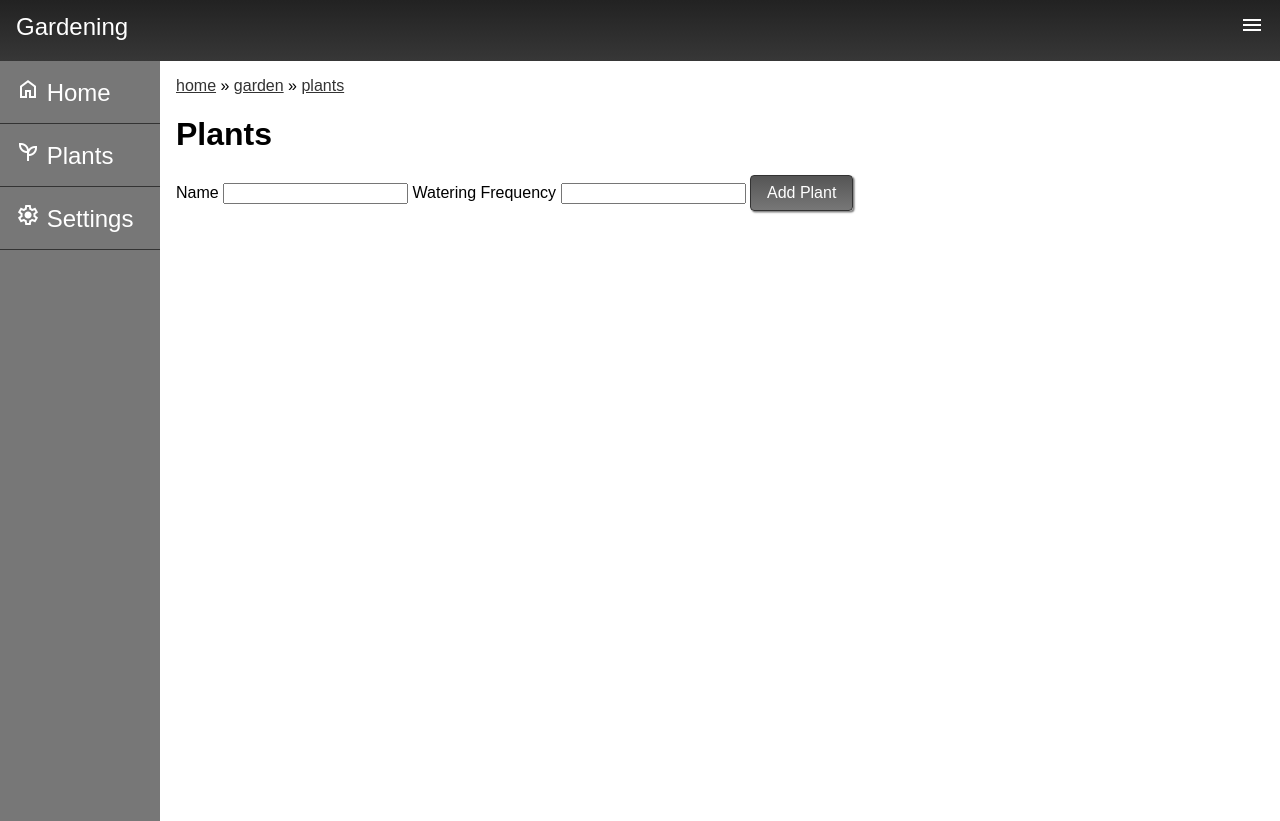
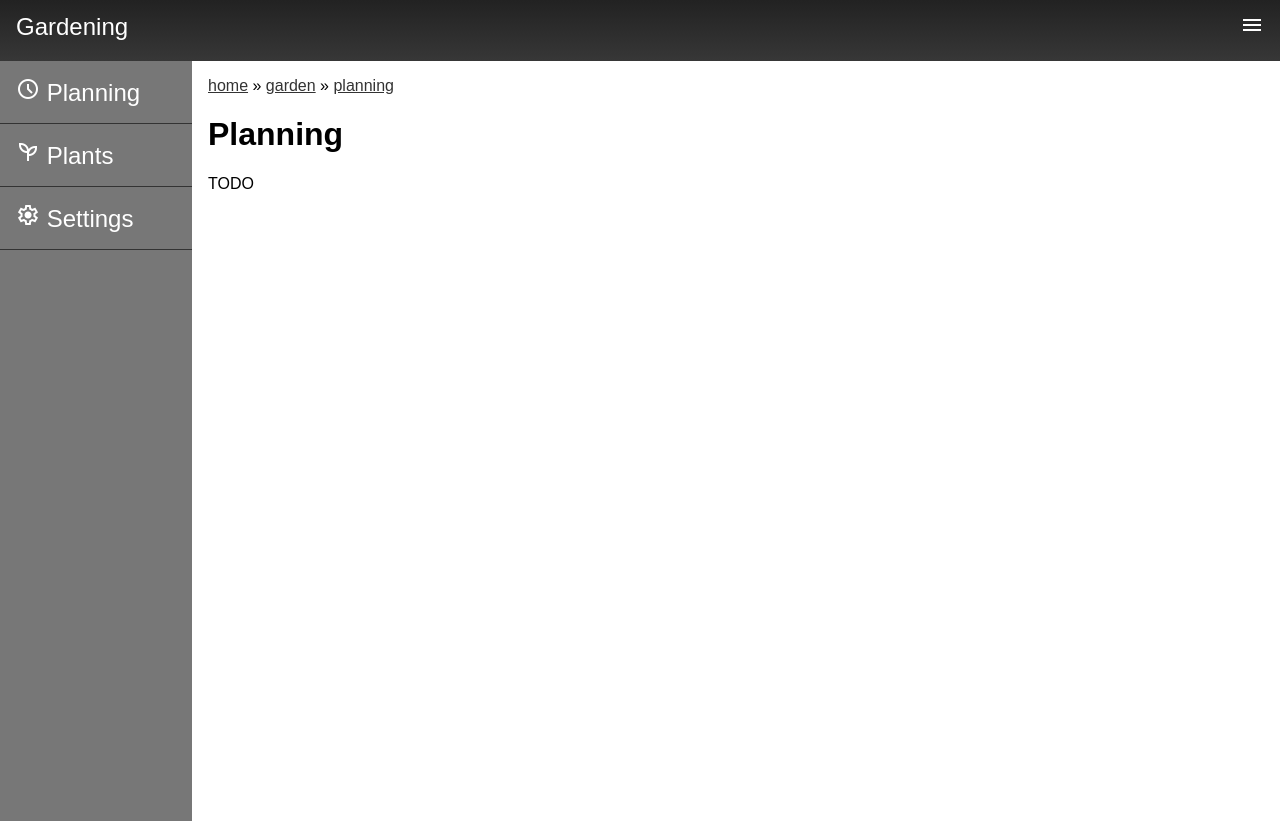
Before and after one commit to samchristywork/garden, a plain HTML site: page index.html in a window 1280 px wide. Drawn offline with nearby package versions, Linux system fonts and the light colour scheme; no server answers.

Commit message:
feat: Add new page
The "Plants" page is now hidden by default so I can try out switching
between pages.

```diff
--- a/index.html
+++ b/index.html
@@ -36,7 +36,7 @@ header {
 
 .all {
   display: grid;
-  grid-template-columns: 10rem 1fr;
+  grid-template-columns: 12rem 1fr;
   min-height: 95vh;
 }
 
@@ -116,6 +116,10 @@ a:hover {
   margin: 0rem;
   font-size: 0.8rem;
 }
+
+.hide {
+  display: none;
+}
     </style>
 </head>
 
@@ -127,8 +131,8 @@ a:hover {
 <div class="all">
   <div class="sidebar">
     <div class="sidebar-item">
-      <span class="material-symbols-outlined">home</span>
-      Home
+      <span class="material-symbols-outlined">schedule</span>
+      Planning
     </div>
     <div class="sidebar-item">
       <span class="material-symbols-outlined">psychiatry</span>
@@ -145,8 +149,15 @@ a:hover {
       »
       <a href="/garden">garden</a>
       »
-      <a href="/garden/plants">plants</a>
+      <a href="/garden/planning" id="slug">planning</a>
     </div>
+    <div class="">
+      <div>
+        <h1>Planning</h1>
+        <div>TODO</div>
+      </div>
+    </div>
+    <div class="hide">
       <div>
         <h1>Plants</h1>
         <table id="plants"></table>
@@ -160,6 +171,7 @@ a:hover {
       </form>
     </div>
   </div>
+</div>
 <script src="script.js"></script>
 </body>
 </html>
```
Lines whose indentation alone changed are shown as unchanged.
